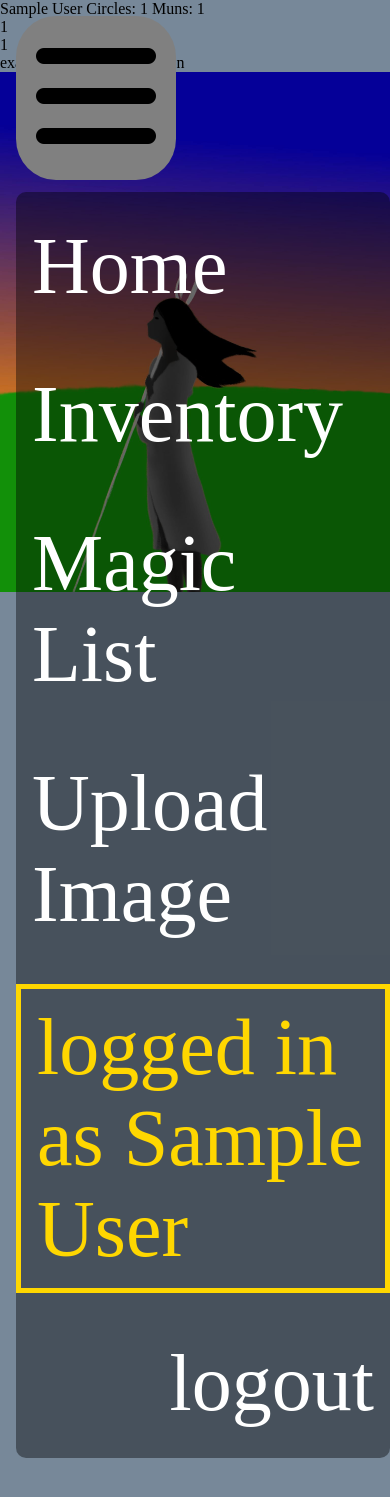
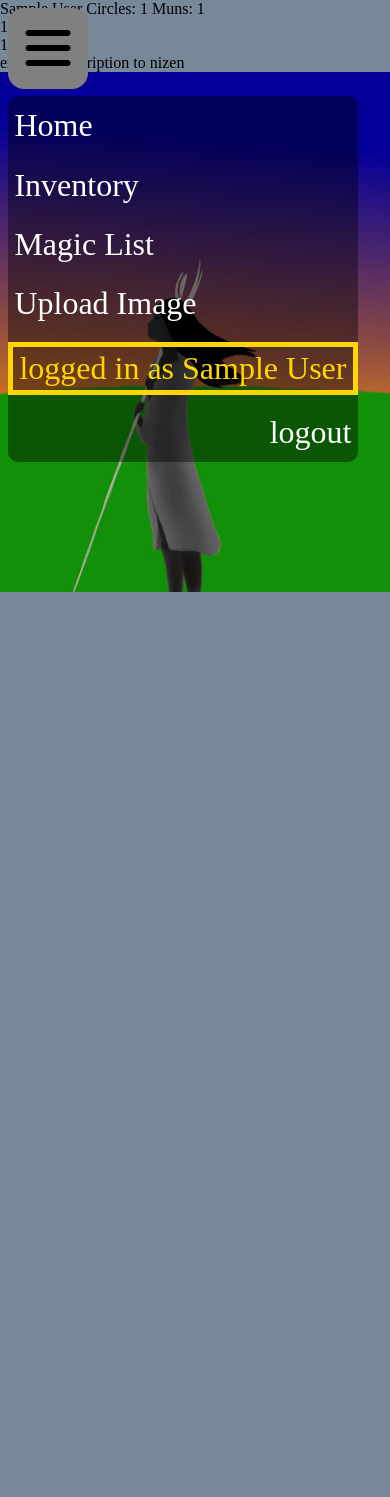
Before and after one commit to jakubovnik/KDnD-panel, a PHP site: page / in a window 390 px wide, after a click that opens the changed part. Shown: the top 1497 px of the page. Run offline with PHP 8.4, Linux system fonts and the light colour scheme; the visitor is signed in with stand-in values (Sample User, id 1); data that the repository does not hold is empty.

Commit message:
broke all mobile css and fixed it all again, now autozoom is trully off (except for login, but ill fix it later)

```diff
--- a/www/header.php
+++ b/www/header.php
@@ -2,10 +2,10 @@
 echo '<!DOCTYPE html>';
 echo '<html lang="en">';
 echo '<head>';
-echo '<meta name="viewport" content="user-scalable=no">'; // WEB ON PHONES CAN SUCK MY ASS, WHAT THE FUCK IS THIS SHIT. I DONT WANT YOUR DOGSHIT STUPID FUKIN DUMBASS AUTOZOOM
 if(!isset($_SESSION['style'])){
     echo '    <link rel="stylesheet" href="style.css">';
 }else{
+    echo '<meta name="viewport" content="width=device-width, user-scalable=no">'; // WEB ON PHONES CAN SUCK MY ASS, WHAT THE FUCK IS THIS SHIT. I DONT WANT YOUR DOGSHIT STUPID FUKIN DUMBASS AUTOZOOM
     echo '    <link rel="stylesheet" href="'.$_SESSION['style'].'?">';
 }
 echo '    <link rel="icon" type="image/x-icon" href="images/d20.png">';
--- a/www/inventory.php
+++ b/www/inventory.php
@@ -46,7 +46,7 @@ function isPositiveNumber(str) { //copied from chatgpt and works through REGEX (
 
 const inventory = document.getElementById("inventory");
 const add_item_background = document.getElementById("add-item-background");
-const add_item_box = document.getElementById("add-item-box");// Propably not nescesarry
+const add_item_box = document.getElementById("add-item-box");// Propably not nescesarry but just in case kept it :P
 const add_item_name = document.getElementById("add-item-name");
 const add_item_type = document.getElementById("add-item-type");
 const add_item_charge_max = document.getElementById("add-item-charge-max");
--- a/www/mobile-style.css
+++ b/www/mobile-style.css
@@ -38,23 +38,24 @@ body, html{
 /* Navbar stuff ------------------------------------------------------------------------- Navbar stuff */
 #navbar-button{
     position: fixed;
-    top: 1rem;
-    left: 1rem;
+    top: 0.5rem;
+    left: 0.5rem;
     background-color: grey;
-    border-radius: 25%;
+    border-radius: 1rem;
     z-index: 1000;
-    /* padding: 5px; */
+    padding: 0px;
 }
 #navbar-button-image{
-    height: 8rem;
-    width: 8rem;
+    height: 3rem;
+    width: 3rem;
     margin: 1rem;
+    margin-bottom: 0.8rem;
 }
 #navbar{
     display: none;
     position: fixed;
-    top: 12rem;
-    left: 1rem;
+    top: 6rem;
+    left: 0.5rem;
     flex-direction: column;
     justify-content: space-around;
     background-color: rgba(0, 0, 0, 0.4);
@@ -63,10 +64,10 @@ body, html{
 }
 #navbar *{
     color: white;
-    padding: 0.8rem 1rem;
-    margin-top: 1rem;
-    margin-bottom: 1rem;
-    font-size: 5rem;
+    padding: 0.2rem 0.4rem;
+    margin-top: 0.5rem;
+    margin-bottom: 0.5rem;
+    font-size: 2rem;
     text-decoration: none;
     width: auto;
 }
@@ -88,3 +89,11 @@ body, html{
 #character-image{
     max-width: 100%;
 }
+
+/* Inventory stuff ----------------------------------------------------------------- Inventory stuff */
+#inventory-search-box{ /* this thingy is temporary until I figure out searching properly */
+    display: none;
+}
+#inventory{
+
+}
```
